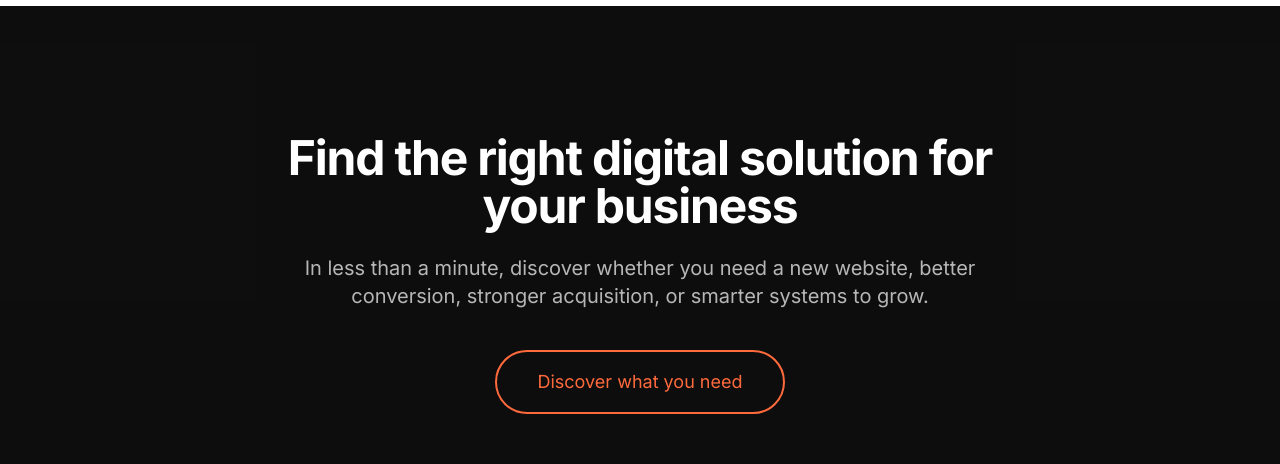
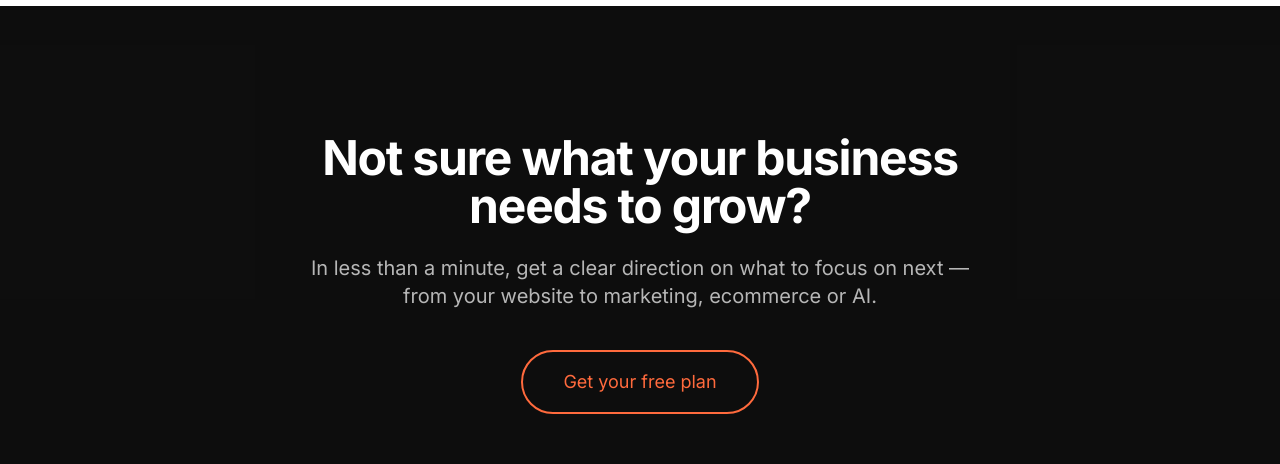
Before and after one commit to hejculto/premium-site, a Next.js app: page / in a window 1280 px wide. Shown: the part 1480-1944 px from the top of the page. Built offline with nearby package versions, Linux system fonts and the light colour scheme.

Commit message:
Update QuizSection: new heading, subtitle, button and first question

```diff
--- a/src/components/QuizSection.tsx
+++ b/src/components/QuizSection.tsx
@@ -6,8 +6,8 @@ import { motion, AnimatePresence } from 'framer-motion'
 const questions = [
   {
     id: 'q1',
-    question: 'What do you need right now?',
-    options: ['New website', 'Improve existing website', 'More sales / leads', 'AI & automation', 'Not sure'],
+    question: 'What would you like to improve right now?',
+    options: ['Build a new website', 'Improve my current website', 'Get more customers', 'Use AI and automation', 'I\'m not sure yet'],
   },
   {
     id: 'q2',
@@ -79,16 +79,16 @@ export function QuizSection() {
                 className="text-center"
               >
                 <h2 className="text-3xl md:text-4xl lg:text-5xl font-bold tracking-tight text-white mb-6">
-                  Find the right digital solution for your business
+                  Not sure what your business needs to grow?
                 </h2>
                 <p className="text-lg md:text-xl text-white/70 mb-10 max-w-2xl mx-auto">
-                  In less than a minute, discover whether you need a new website, better conversion, stronger acquisition, or smarter systems to grow.
+                  In less than a minute, get a clear direction on what to focus on next — from your website to marketing, ecommerce or AI.
                 </p>
                 <button
                   onClick={() => setShowQuiz(true)}
                   className="px-10 py-4 text-lg border-2 border-[#ff6a3d] text-[#ff6a3d] rounded-full hover:bg-[#ff6a3d] hover:text-white transition-colors"
                 >
-                  Discover what you need
+                  Get your free plan
                 </button>
               </motion.div>
             ) : !submitted ? (
```
